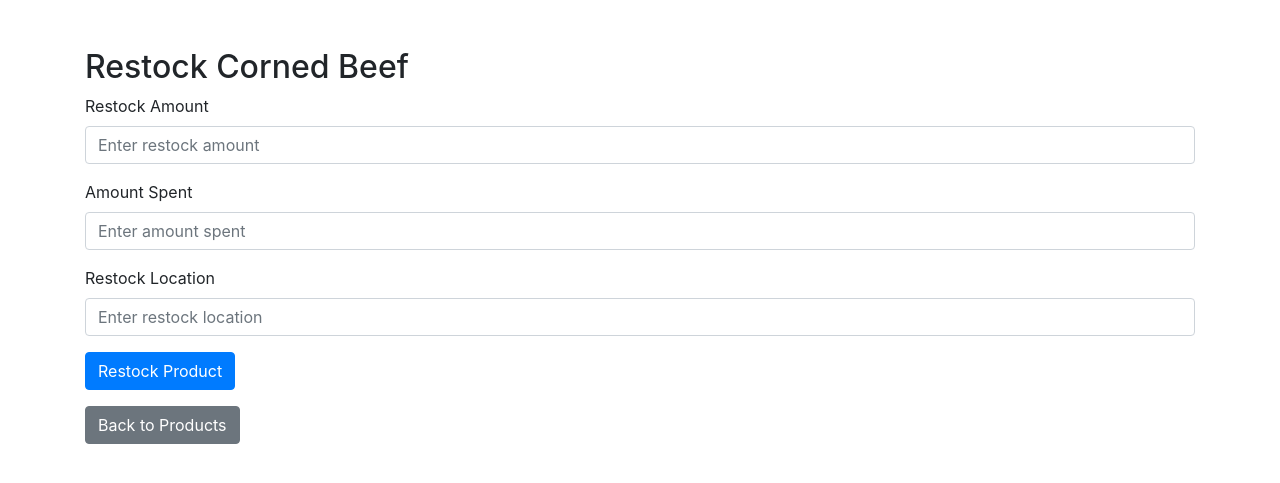
After one commit to gabgab-v/IT_12, a Flask app: page /product/1/restock in a window 1280 px wide. The commit adds this page. Shown: the top 483 px of the page. Run offline with Flask 3, Linux system fonts and the light colour scheme; some libraries are stand-ins or nearby versions.

```diff
--- a/app.py
+++ b/app.py
@@ -430,6 +430,30 @@ def delete_user(user_id):
 def manage_products():
     products = Product.query.filter_by(is_voided=False, deleted=False).all()
     return render_template('manage_products.html', products=products)
+
+# Route to display the restock form
+@app.route('/product/<int:product_id>/restock', methods=['GET', 'POST'])
+def restock_product(product_id):
+    product = Product.query.get_or_404(product_id)
+
+    if request.method == 'POST':
+        # Get form data
+        restock_amount = int(request.form['restock_amount'])
+        amount_spent = float(request.form['amount_spent'])
+        restock_location = request.form['restock_location']
+
+        # Update product stock
+        product.stock += restock_amount
+        product.purchase_location = restock_location
+        db.session.commit()
+
+        flash(f'Successfully restocked {product.name} by {restock_amount} units!', 'success')
+        return redirect(url_for('manage_products'))  # Redirect to the manage products page
+
+    # Render the restock form with the selected product
+    return render_template('product_restock.html', product=product)
+
+
 
 
 #VOIDING PRODUCTS
@@ -1585,35 +1609,6 @@ def add_restock():
         restock_date=datetime.utcnow()
     )
     db.session.add(new_restock)
-
-    # Handle product restock
-    if restock_type == 'product':
-        product_id = request.form['product_id']  # Product ID from the autocomplete field
-        price = float(request.form['price'])  # Product price
-        original_price = float(request.form['original_price'])  # Original price
-        category_id = request.form.get('category_id')  # Product category
-
-        # Fetch the existing product by product_id
-        existing_product = Product.query.get(product_id)
-
-        if existing_product:
-            # Update existing product stock
-            existing_product.stock += restock_amount
-            existing_product.last_restock_date = datetime.utcnow()
-            existing_product.price = price
-            existing_product.original_price = original_price
-        else:
-            # Create a new product if it doesn't exist
-            new_product = Product(
-                id=product_id,  # Use the provided product_id
-                price=price,
-                original_price=original_price,
-                stock=restock_amount,
-                purchase_location=restock_location,
-                category_id=category_id,  # Link to category
-                last_restock_date=datetime.utcnow()
-            )
-            db.session.add(new_product)
 
     # Handle paper restock
     if restock_type == 'paper':
--- /dev/null
+++ b/templates/product_restock.html
@@ -0,0 +1,38 @@
+<!DOCTYPE html>
+<html lang="en">
+<head>
+    <meta charset="UTF-8">
+    <meta name="viewport" content="width=device-width, initial-scale=1.0">
+    <title>Restock Product</title>
+    <link rel="stylesheet" href="https://stackpath.bootstrapcdn.com/bootstrap/4.3.1/css/bootstrap.min.css">
+</head>
+<body>
+    <div class="container mt-5">
+        <h2>Restock {{ product.name }}</h2>
+        <form action="{{ url_for('restock_product', product_id=product.id) }}" method="POST">
+            <!-- Restock Amount -->
+            <div class="form-group">
+                <label for="restock_amount">Restock Amount</label>
+                <input type="number" class="form-control" id="restock_amount" name="restock_amount" placeholder="Enter restock amount" required>
+            </div>
+
+            <!-- Amount Spent -->
+            <div class="form-group">
+                <label for="amount_spent">Amount Spent</label>
+                <input type="number" class="form-control" id="amount_spent" name="amount_spent" placeholder="Enter amount spent" required>
+            </div>
+
+            <!-- Restock Location -->
+            <div class="form-group">
+                <label for="restock_location">Restock Location</label>
+                <input type="text" class="form-control" id="restock_location" name="restock_location" placeholder="Enter restock location" required>
+            </div>
+
+            <!-- Submit Button -->
+            <button type="submit" class="btn btn-primary">Restock Product</button>
+        </form>
+
+        <a href="{{ url_for('manage_products') }}" class="btn btn-secondary mt-3">Back to Products</a>
+    </div>
+</body>
+</html>
```
Also changed, not shown: templates/manage_products.html (+6 -2 lines), templates/manage_restock_events.html (+0 -48 lines), instance/site.db.
